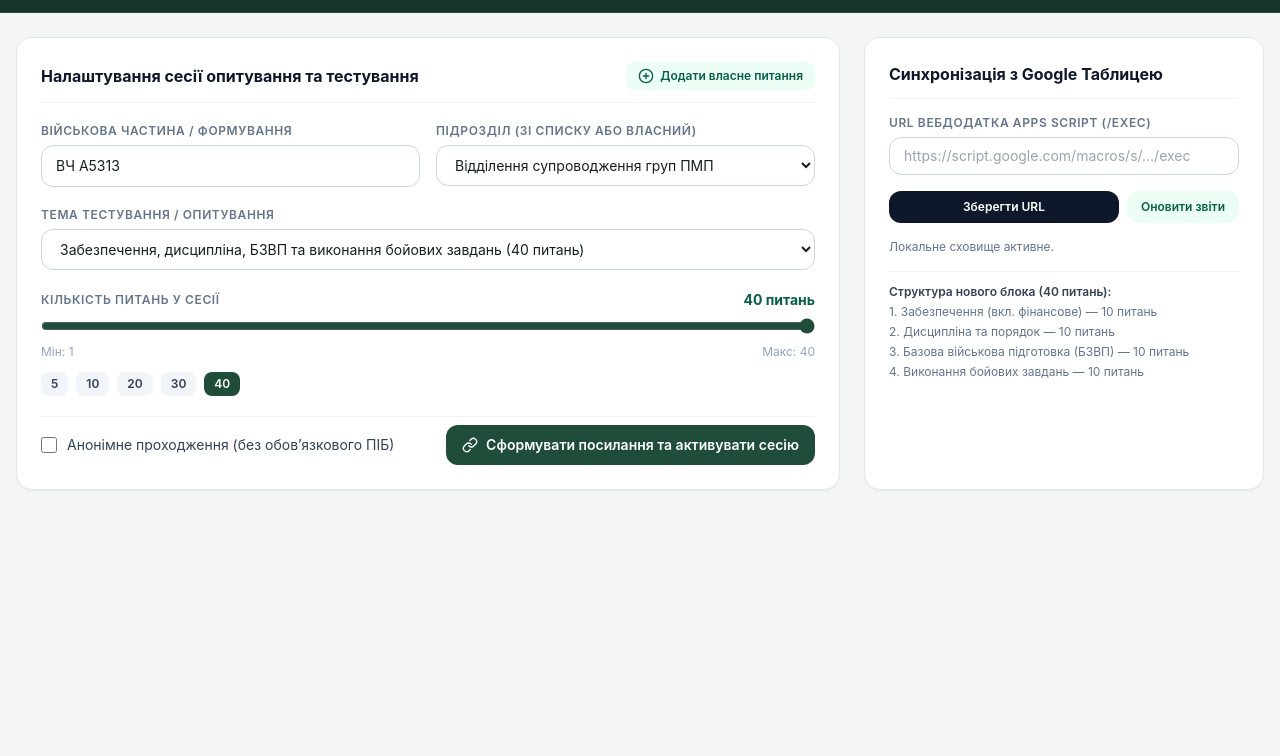
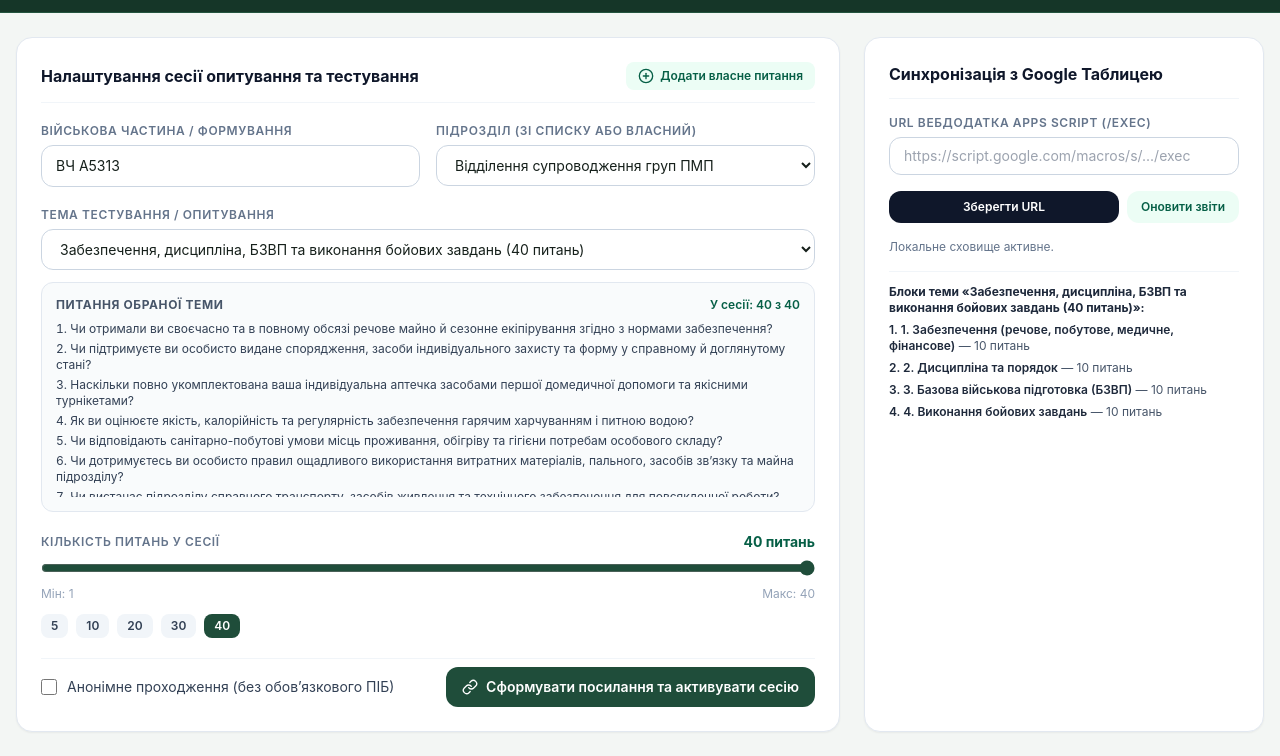
Before and after one commit to aleksandrboiko1592-eng/Portal_testuvannya, a plain HTML site: page index.html in a window 1280 px wide. Shown: the part 64-820 px from the top of the page. Drawn offline with nearby package versions, Linux system fonts and the light colour scheme.

Commit message:
7index.html

```diff
--- a/index.html
+++ b/index.html
@@ -101,6 +101,14 @@
               Тема тестування / опитування
             </label>
             <select id="select-topic" class="w-full rounded-xl border border-slate-300 px-3.5 py-2.5 text-sm bg-white focus:outline-none focus:ring-2 focus:ring-emerald-600"></select>
+
+            <div id="topic-questions-preview" class="mt-3 rounded-xl border border-slate-200 bg-slate-50/80 p-3.5 space-y-2">
+              <div class="flex items-center justify-between gap-2">
+                <span class="text-xs font-bold uppercase tracking-wider text-slate-600">Питання обраної теми</span>
+                <span id="topic-questions-count-badge" class="text-xs font-semibold text-emerald-800"></span>
+              </div>
+              <ol id="topic-questions-list" class="list-decimal list-inside text-xs text-slate-700 space-y-1 max-h-44 overflow-y-auto pr-1"></ol>
+            </div>
           </div>
 
           <div>
@@ -163,13 +171,8 @@
             </button>
           </div>
           <p id="sync-status" class="text-xs text-slate-500">Локальне сховище активне.</p>
-          <div class="pt-3 border-t border-slate-100 text-xs text-slate-500 space-y-1">
-            <p class="font-semibold text-slate-700">Структура нового блока (40 питань):</p>
-            <p>1. Забезпечення (вкл. фінансове) — 10 питань</p>
-            <p>2. Дисципліна та порядок — 10 питань</p>
-            <p>3. Базова військова підготовка (БЗВП) — 10 питань</p>
-            <p>4. Виконання бойових завдань — 10 питань</p>
-          </div>
+
+          <div id="topic-blocks-preview" class="pt-3 border-t border-slate-100 text-xs text-slate-600 space-y-1.5"></div>
         </div>
       </div>
     </section>
@@ -345,11 +348,6 @@
       }));
     }
 
-    // 1. НОВИЙ ОБ'ЄДНАНИЙ БЛОК НА 40 ПИТАНЬ:
-    // 1) Забезпечення (вкл. фінансове) — 10
-    // 2) Дисципліна та порядок — 10
-    // 3) Базова військова підготовка (БЗВП) — 10
-    // 4) Виконання бойових завдань — 10
     const COMBINED_40_QUESTIONS = buildQuestions([
       // РОЗДІЛ 1: ЗАБЕЗПЕЧЕННЯ (10)
       {
@@ -600,7 +598,6 @@
       }
     ]);
 
-    // 2. СТАН ПІДРОЗДІЛУ — 47 ПИТАНЬ (БЕЗ ЗМІН)
     const UNIT_STATE_47 = buildQuestions([
       { category: 'Призов та оформлення', text: 'Наскільки чітко та зрозуміло пройшов ваш етап призову й первинного оформлення документів?' },
       { category: 'Призов та оформлення', text: 'Чи достатньо повно вас поінформували про права, обов’язки та соціальні гарантії під час зарахування?' },
@@ -651,7 +648,6 @@
       { category: 'Загальна оцінка', text: 'Якою є ваша загальна оцінка поточного стану підрозділу за всіма ключовими напрямами?' }
     ]);
 
-    // 3. ТРИ КОРОТКІ ТЕМИ ПО 20 ПИТАНЬ
     const STRESS_SLEEP_20 = buildQuestions([
       { category: 'Стрес, сон та відновлення', text: 'Наскільки якісним і глибоким є ваш сон протягом останнього тижня?' },
       { category: 'Стрес, сон та відновлення', text: 'Чи вдається вам швидко заснути після завершення чергування або завдання?' },
@@ -721,7 +717,6 @@
       { category: 'Згуртованість та МПК', text: 'Як ви оцінюєте загальний рівень згуртованості та морально-психологічного клімату підрозділу?' }
     ]);
 
-    // 4. ПРОФЕСІЙНІ ТА СПЕЦІАЛЬНІ ТЕМИ З МАТЕРІАЛІВ ВЧ А5313
     const A5313_DUTIES = buildQuestions([
       { category: 'Функціональні обов’язки (ВЧ А5313)', text: 'Наскільки чітко розмежовані завдання між відділеннями супроводження груп ПМП, моральної та оперативної психологічної підтримки?' },
       { category: 'Функціональні обов’язки (ВЧ А5313)', text: 'Чи забезпечена належна взаємодія відділення психологічного супроводу з командуванням підрозділів під час виїзної роботи?' },
@@ -831,7 +826,6 @@
         const parsed = JSON.parse(raw);
         const fallback = cloneDefaultState();
         const mergedTopics = { ...fallback.topics, ...(parsed.topics || {}) };
-        // Гарантуємо актуальність оновлених системних банків питань
         Object.keys(fallback.topics).forEach(key => {
           const existing = mergedTopics[key];
           if (!existing || !Array.isArray(existing.questions) || existing.questions.length < fallback.topics[key].questions.length) {
@@ -866,6 +860,33 @@
 
     function getCurrentTopic() {
       return state.topics[state.selectedTopicId] || Object.values(state.topics)[0];
+    }
+
+    function renderTopicBlocksAndQuestions(topic) {
+      const blocksEl = document.getElementById('topic-blocks-preview');
+      const qListEl = document.getElementById('topic-questions-list');
+      const qBadgeEl = document.getElementById('topic-questions-count-badge');
+
+      const grouped = new Map();
+      (topic.questions || []).forEach(q => {
+        const cat = q.category || topic.title;
+        grouped.set(cat, (grouped.get(cat) || 0) + 1);
+      });
+
+      const blockRows = Array.from(grouped.entries()).map(([cat, count], index) =>
+        `<p><span class="font-semibold text-slate-800">${index + 1}. ${escapeHtml(cat)}</span> — ${count} ${count === 1 ? 'питання' : (count >= 2 && count <= 4 ? 'питання' : 'питань')}</p>`
+      ).join('');
+
+      blocksEl.innerHTML = `
+        <p class="font-bold text-slate-800">Блоки теми «${escapeHtml(topic.title)}»:</p>
+        ${blockRows || '<p class="text-slate-400">Немає блоків.</p>'}
+      `;
+
+      const activeSlice = (topic.questions || []).slice(0, Math.min(state.questionCount, topic.questions.length));
+      qBadgeEl.textContent = `У сесії: ${activeSlice.length} з ${topic.questions.length}`;
+      qListEl.innerHTML = activeSlice.map(q =>
+        `<li>${escapeHtml(q.text)}</li>`
+      ).join('');
     }
 
     function syncTopicUI() {
@@ -909,6 +930,8 @@
           refreshRunnerIntro();
         });
       });
+
+      renderTopicBlocksAndQuestions(topic);
     }
 
     function refreshRunnerIntro() {
```
